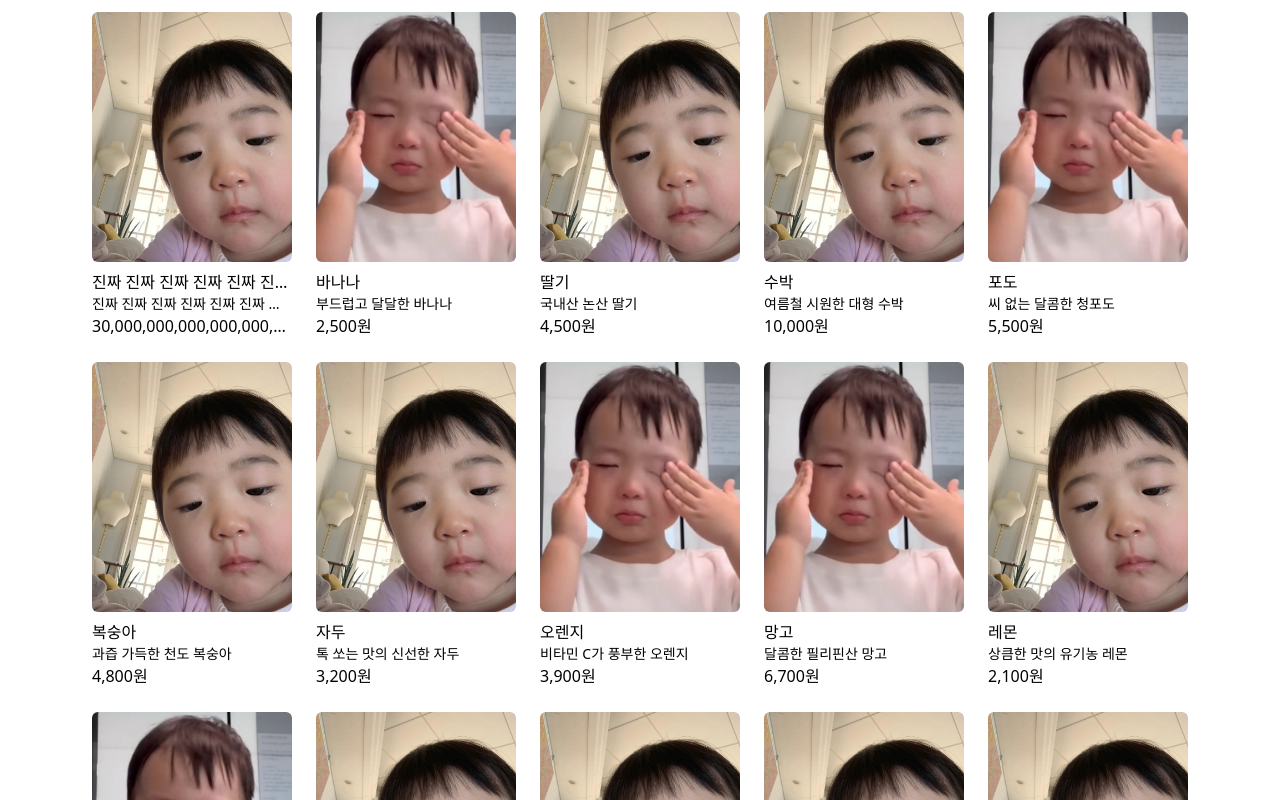
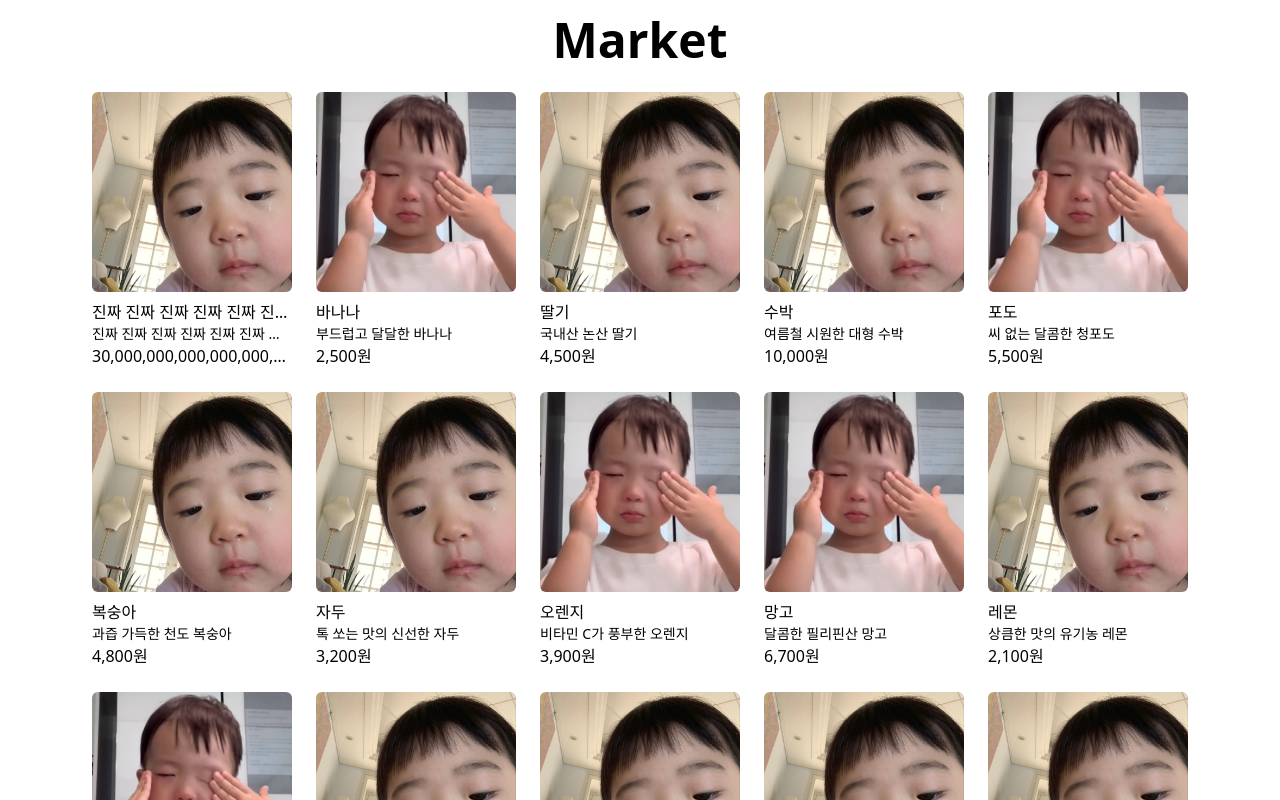
Before and after one commit to house-study/Bom-Market, a Next.js app: page / in a window 1280 px wide. Shown: the top 800 px of the page. Built offline with nearby package versions, Linux system fonts and the light colour scheme; data requests are answered from the project's data file.

Commit message:
feat: 레이아웃 지정 & 헤더 생성

```diff
--- a/src/components/Product.tsx
+++ b/src/components/Product.tsx
@@ -1,23 +1,23 @@
 import Image from 'next/image';
 
-interface ProductType {
+type Product = {
   id: number;
   imageURL: string;
   productName: string;
   description: string;
   price: number;
-}
+};
 
 export default function Product({
   imageURL,
   productName,
   description,
   price,
-}: ProductType) {
+}: Product) {
   return (
     <>
       <section className="box-content flex w-[200px] flex-col gap-2 p-3">
-        <div className="relative h-[250px]">
+        <div className="relative h-[200px]">
           <Image
             src={imageURL}
             alt={productName}
--- /dev/null
+++ b/src/components/layout/Header.tsx
@@ -0,0 +1,9 @@
+export default function Header() {
+  return (
+    <>
+      <div className="h-20 bg-white p-4">
+        <h1 className="text-center text-5xl font-bold">Market</h1>
+      </div>
+    </>
+  );
+}
--- /dev/null
+++ b/src/components/layout/index.tsx
@@ -0,0 +1,15 @@
+import { ReactNode } from 'react';
+import Header from '@/components/layout/Header';
+
+interface LayoutProps {
+  children: ReactNode;
+}
+
+export default function Layout({ children }: LayoutProps) {
+  return (
+    <>
+      <Header />
+      <main>{children}</main>
+    </>
+  );
+}
--- a/src/pages/_app.tsx
+++ b/src/pages/_app.tsx
@@ -1,7 +1,13 @@
+import Layout from '@/components/layout/index';
+
 import type { AppProps } from 'next/app';
 
 import '@/styles/globals.css';
 
 export default function App({ Component, pageProps }: AppProps) {
-  return <Component {...pageProps} />;
+  return (
+    <Layout>
+      <Component {...pageProps} />
+    </Layout>
+  );
 }
```
Also changed, not shown: 1 other file (tests, documents, lock files or other folders).
